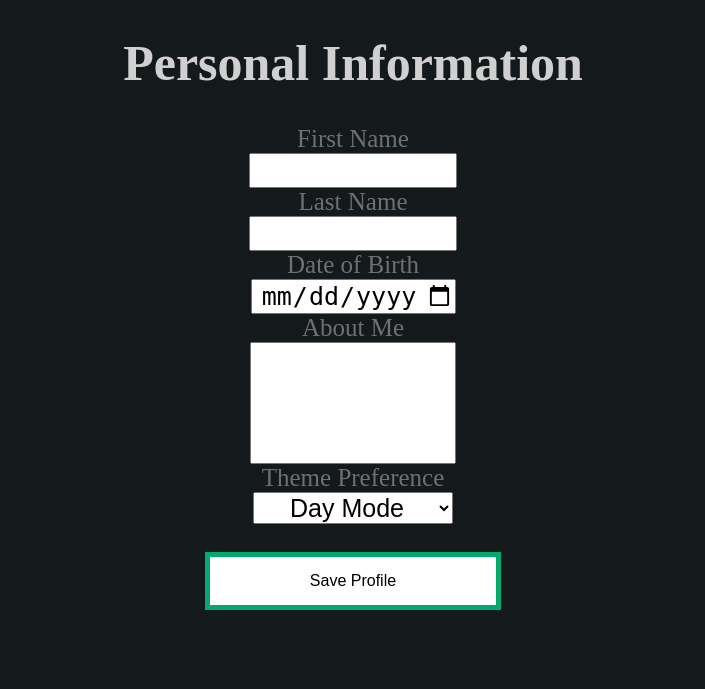
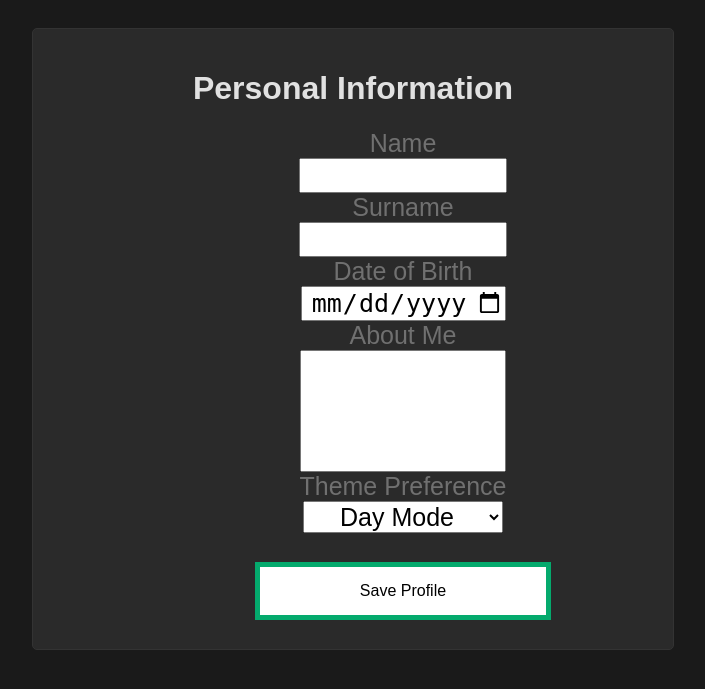
Before and after one commit to ShvetsovMakar/YandexLyceumFlask, a Flask app: page /edit_profile in a window 1280 px wide. Shown: the top 689 px of the page, without its empty margins (287-992 px from the left). Run offline with Flask 3, Linux system fonts and the light colour scheme; a user stored in the database is signed in.

Commit message:
added invalid_user.html and user_info.html files and utility for them, fixed problem with night mode in /feed etc.

```diff
--- a/main.py
+++ b/main.py
@@ -1,12 +1,11 @@
 from flask import Flask, render_template, request, make_response, redirect, url_for
 from flask_login import LoginManager, login_user, logout_user, login_required, current_user
-from datetime import datetime
+from datetime import datetime, date
 
 from authentication.user import User
 from database.config import cur, db
 
 
-# Модель данных поста (в реальном приложении это будет из БД)
 class Post:
     def __init__(self, id, title, content, category, creation_date, author):
         self.id = id
@@ -25,6 +24,11 @@
         usernames.append(i[0].lower())
 
     return usernames
+
+
+def string_to_date(string):
+    year, month, day = map(int, string.split('-'))
+    return date(year, month, day)
 
 
 app = Flask(__name__)
@@ -48,7 +52,8 @@
         cur.execute(f"SELECT mode FROM users WHERE id = {current_user.id}")
         mode = cur.fetchone()[0]
 
-    print(mode)
+        return redirect("/feed")
+
     return render_template("index.html", mode=mode)
 
 
@@ -58,6 +63,8 @@
     if current_user.is_authenticated:
         cur.execute(f"SELECT mode FROM users WHERE id = {current_user.id}")
         mode = cur.fetchone()[0]
+
+        return redirect("/feed")
 
     if request.method == 'POST':
         username = request.form['username']
@@ -91,6 +98,8 @@
         cur.execute(f"SELECT mode FROM users WHERE id = {current_user.id}")
         mode = cur.fetchone()[0]
 
+        return redirect("/feed")
+
     if request.method == 'POST':
         username = request.form['username']
         password = request.form['password']
@@ -118,10 +127,8 @@
 @app.route("/create_post", methods=['GET', 'POST'])
 @login_required
 def create_post():
-    mode = "day"
-    if current_user.is_authenticated:
-        cur.execute(f"SELECT mode FROM users WHERE id = {current_user.id}")
-        mode = cur.fetchone()[0]
+    cur.execute(f"SELECT mode FROM users WHERE id = {current_user.id}")
+    mode = cur.fetchone()[0]
 
     if request.method == 'POST':
         title = request.form["title"]
@@ -147,20 +154,18 @@
 @app.route("/edit_profile", methods=['GET', 'POST'])
 @login_required
 def edit_profile():
-    mode = "day"
-    if current_user.is_authenticated:
-        cur.execute(f"SELECT mode FROM users WHERE id = {current_user.id}")
-        mode = cur.fetchone()[0]
+    cur.execute(f"SELECT mode FROM users WHERE id = {current_user.id}")
+    mode = cur.fetchone()[0]
 
     if request.method == 'POST':
-        first_name = request.form["first_name"]
-        second_name = request.form["last_name"]
+        name = request.form["name"]
+        surname = request.form["surname"]
         birth_date = request.form["birth_date"]
         about = request.form["about"]
         new_mode = request.form["mode"]
 
-        cur.execute(f"UPDATE users SET name = \"{first_name}\", "
-                                     f"surname = \"{second_name}\","
+        cur.execute(f"UPDATE users SET name = \"{name}\", "
+                                     f"surname = \"{surname}\","
                                      f"birth_date = \"{birth_date}\","
                                      f"about = \"{about}\","
                                      f"mode = \"{new_mode}\""
@@ -179,14 +184,13 @@
     return redirect("/")
 
 
-
-@app.route("/feed")
-@login_required
+@app.route("/feed", methods=['GET', 'POST'])
 def feed():
-    mode="day"
+    mode = 'day'
     if current_user.is_authenticated:
         cur.execute(f"SELECT mode FROM users WHERE id = {current_user.id}")
-        mode = cur.fetchone()[0],
+        mode = cur.fetchone()[0]
+
     res = cur.execute("""Select * from posts""").fetchall()
     posts = []
     for i in range(len(res)):
@@ -195,10 +199,37 @@
             title = res[i][1],
             content = res[i][2],
             category = res[i][3],
-            creation_date = res[i][4],
+            creation_date = string_to_date(res[i][4]),
             author = cur.execute(f"Select username from users Where id = ({res[i][5]})").fetchall()[0][0]
 
         ))
-    return render_template('feed.html', mode=mode[0], posts=posts)
+    return render_template(
+        'feed.html',
+        mode=mode,
+        posts=posts
+    )
+
+@app.route("/user/<username>", methods=['GET', 'POST'])
+def user_info(username):
+    mode = "day"
+    if current_user.is_authenticated:
+        cur.execute(f"SELECT mode FROM users WHERE id = {current_user.id}")
+        mode = cur.fetchone()[0]
+
+    usernames = fetch_usernames()
+    if username not in usernames:
+        return render_template("invalid_user.html", mode=mode)
+
+    cur.execute(f"SELECT name, surname, birth_date, about FROM users WHERE username = \"{username}\"")
+    info = cur.fetchone()
+    name = info[0]
+    surname = info[1]
+    birth_date = info[2]
+    about = info[3]
+
+    return render_template("user_info.html", mode=mode, usename=username, name=name, surname=surname,
+                           birth_date=birth_date, about=about)
+
+
 if __name__ == "__main__":
     app.run()
--- a/static/css/night.css
+++ b/static/css/night.css
@@ -1,12 +1,22 @@
 body {
-  background-color: #14191c;
-  align-items: center;
+    background-color: #1a1a1a;
+    color: #f1f1f1;
+    font-family: Arial, sans-serif;
+    padding: 20px;
+}
+
+div {
+    border: 1px solid #333333;
+    border-radius: 5px;
+    padding: 20px;
+    background-color: #2a2a2a;
+    max-width: 600px;
+    margin: auto;
 }
 
 h1 {
-  color: #D1D0D0;
-  text-align: center;
-  font-size: 50px;
+    text-align: center;
+    color: #e1e1e1;
 }
 
 p {
@@ -171,3 +181,17 @@
     border-top: 1px solid #eee;
     padding-top: 15px;
 }
+
+.feed-button {
+    display: inline-block;
+    padding: 10px 20px;
+    background-color: #008000;
+    color: white;
+    text-decoration: none;
+    border-radius: 4px;
+    margin-top: 10px;
+}
+
+.feed-button:hover {
+    background-color: #228B22;
+}
--- a/templates/edit_profile.html
+++ b/templates/edit_profile.html
@@ -15,11 +15,11 @@
     <div>
         <h1>Personal Information</h1>
         <form action="" method="post">
-            <label for="html">First Name</label>
-            <input type="text" id="first_name" name="first_name" class="form-input" required>
+            <label for="html">Name</label>
+            <input type="text" id="name" name="name" class="form-input" required>
 
-            <label for="html">Last Name</label>
-            <input type="text" id="last_name" name="last_name" class="form-input" required>
+            <label for="html">Surname</label>
+            <input type="text" id="surname" name="surname" class="form-input" required>
 
             <label for="html">Date of Birth</label>
             <input type="date" id="birth_date" name="birth_date" class="form-input" required>
--- a/templates/index.html
+++ b/templates/index.html
@@ -25,6 +25,8 @@
         <a class="signup-button" href="/sign_up">Sign Up</a>
         <br/>
         <a class="login-button" href="/login">Log In</a>
+        <br/>
+        <a class="login-button" href="/feed">Go to Feed</a>
     </div>
 </body>
 
```
Also changed, not shown: static/css/day.css (+29 -4 lines), templates/feed.html (+3 -4 lines), templates/invalid_user.html (added, +23 -0 lines), templates/user_info.html (added, +31 -0 lines), database/database.db.
